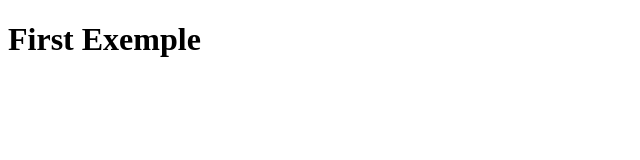
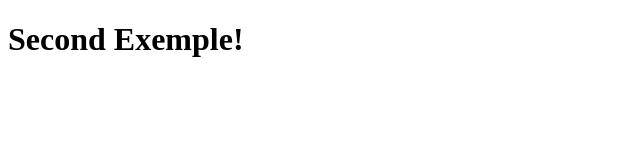
Before and after one commit to everton-dev/gitflow-test, a plain HTML site: page index.htm in a window 1280 px wide. Shown: the whole page, without its empty margins (0-640 px from the left). Drawn offline with Linux system fonts and the light colour scheme.

Commit message:
Second commit

```diff
--- a/index.htm
+++ b/index.htm
@@ -4,6 +4,6 @@
         <title>Test</title>
     </head>
     <body>
-        <h1>First Exemple</h1>
+        <h1>Second Exemple!</h1>
     </body>
 </html>
```
